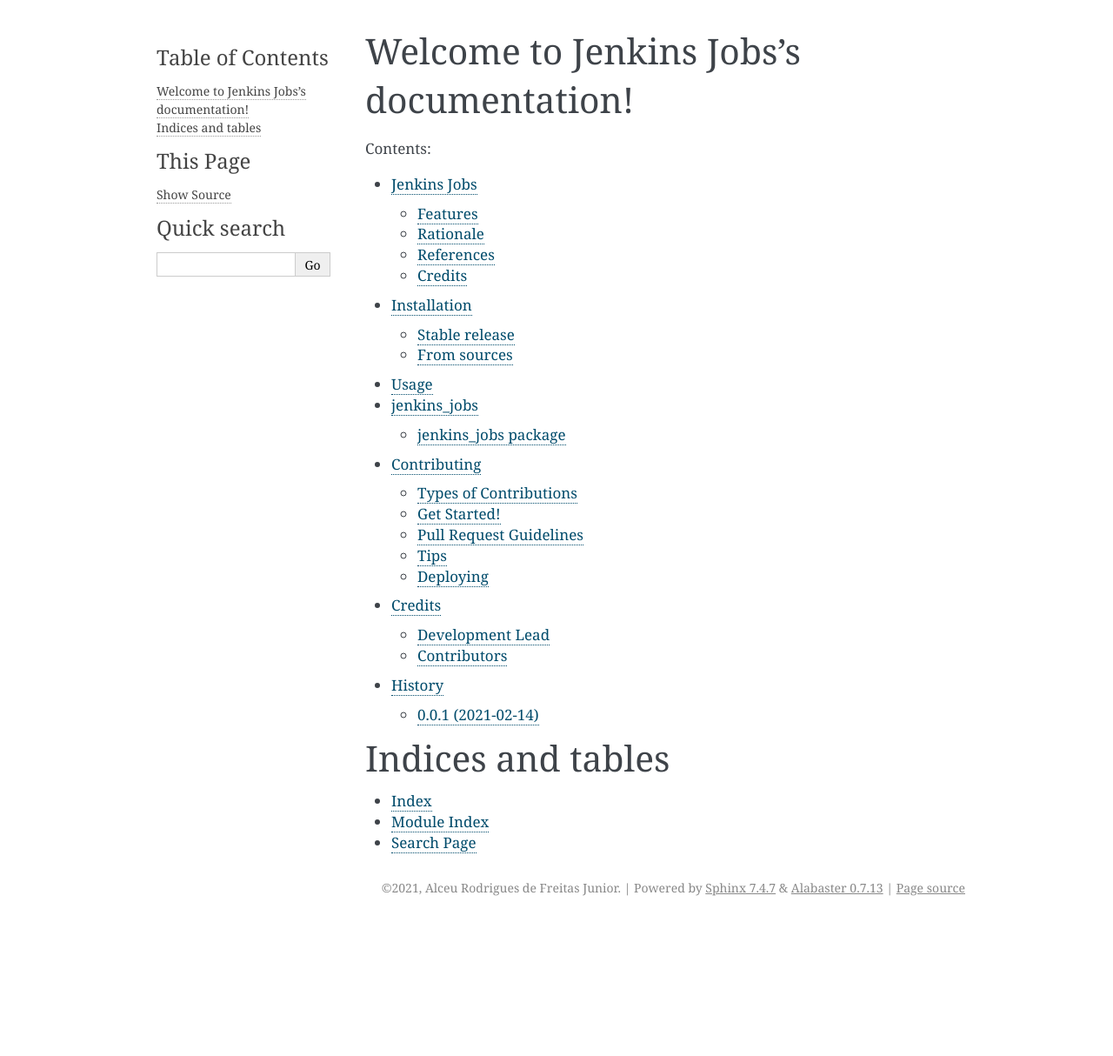
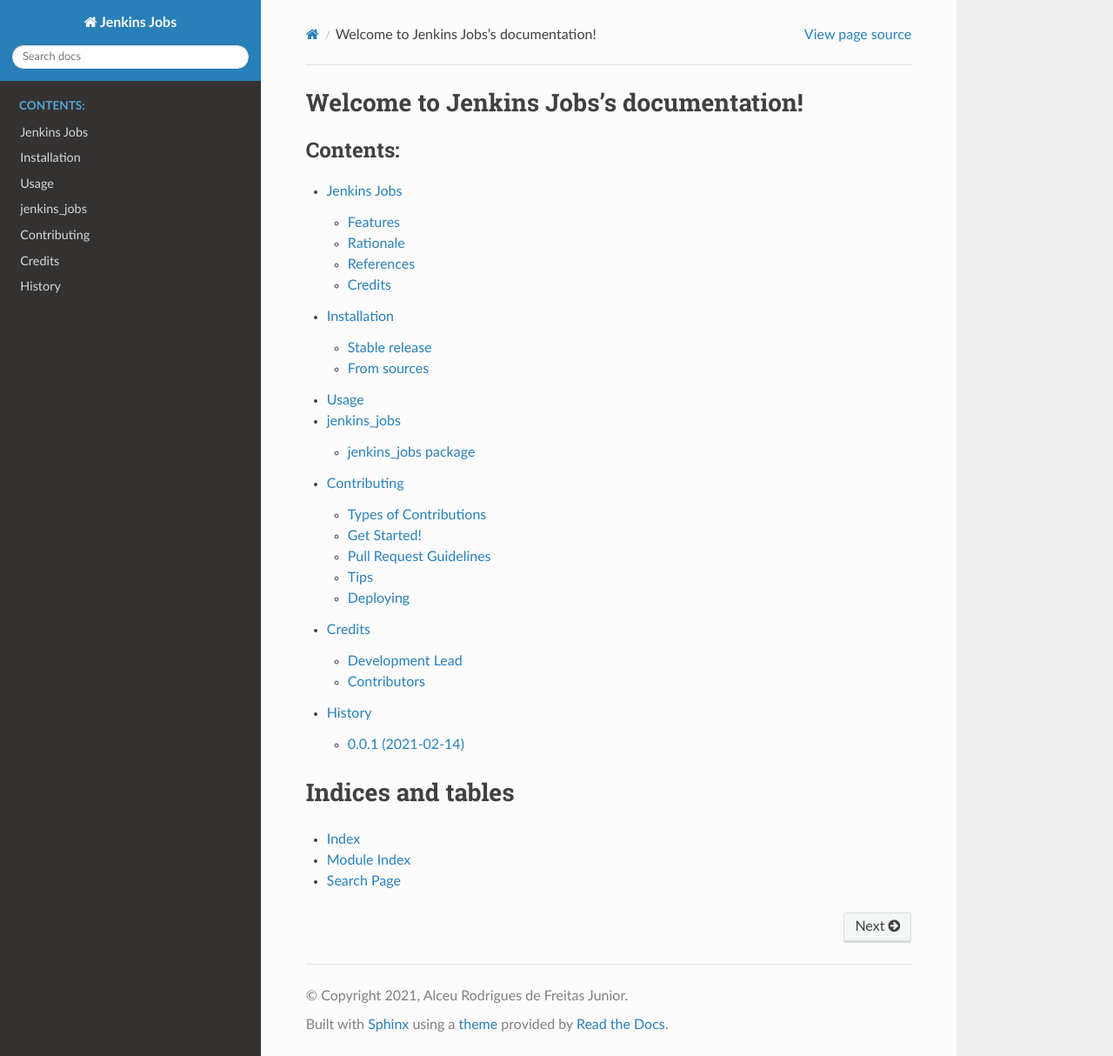
Before and after one commit to glasswalk3r/jenkins-jobs, a Sphinx documentation site: the page built from docs/index.rst, in a window 1280 px wide and 1214 px high. Shown: the whole window at 87% size. Built offline with Sphinx 7.4.7 and the Read the Docs theme 2.0.0, drawn with Linux system fonts in a browser that asks for light colours; part of the change alters nothing that is shown.

```diff
--- a/docs/conf.py
+++ b/docs/conf.py
@@ -1,159 +1,30 @@
-#!/usr/bin/env python
+# Configuration file for the Sphinx documentation builder.
 #
-# jenkins_jobs documentation build configuration file, created by
-# sphinx-quickstart on Fri Jun  9 13:47:02 2017.
-#
-# This file is execfile()d with the current directory set to its
-# containing dir.
-#
-# Note that not all possible configuration values are present in this
-# autogenerated file.
-#
-# All configuration values have a default; values that are commented out
-# serve to show the default.
+# For the full list of built-in configuration values, see the documentation:
+# https://www.sphinx-doc.org/en/master/usage/configuration.html
 
-# If extensions (or modules to document with autodoc) are in another
-# directory, add these directories to sys.path here. If the directory is
-# relative to the documentation root, use os.path.abspath to make it
-# absolute, like shown here.
-#
+# -- Project information -----------------------------------------------------
+# https://www.sphinx-doc.org/en/master/usage/configuration.html#project-information
 import os
 import sys
+
 sys.path.insert(0, os.path.join(os.path.abspath('..'), 'src'))
 
-import jenkins_jobs
+project = 'Jenkins Jobs'
+copyright = '2021, Alceu Rodrigues de Freitas Junior'
+author = 'Alceu Rodrigues de Freitas Junior'
 
-# -- General configuration ---------------------------------------------
+# -- General configuration ---------------------------------------------------
+# https://www.sphinx-doc.org/en/master/usage/configuration.html#general-configuration
 
-# If your documentation needs a minimal Sphinx version, state it here.
-#
-# needs_sphinx = '1.0'
-
-# Add any Sphinx extension module names here, as strings. They can be
-# extensions coming with Sphinx (named 'sphinx.ext.*') or your custom ones.
 extensions = ['sphinx.ext.autodoc', 'sphinx.ext.viewcode']
-
-# Add any paths that contain templates here, relative to this directory.
 templates_path = ['_templates']
-
-# The suffix(es) of source filenames.
-# You can specify multiple suffix as a list of string:
-#
-# source_suffix = ['.rst', '.md']
-source_suffix = '.rst'
-
-# The master toctree document.
-master_doc = 'index'
-
-# General information about the project.
-project = 'Jenkins Jobs'
-copyright = "2021, Alceu Rodrigues de Freitas Junior"
-author = "Alceu Rodrigues de Freitas Junior"
-
-# The version info for the project you're documenting, acts as replacement
-# for |version| and |release|, also used in various other places throughout
-# the built documents.
-#
-# The short X.Y version.
-version = jenkins_jobs.__version__
-# The full version, including alpha/beta/rc tags.
-release = jenkins_jobs.__version__
-
-# The language for content autogenerated by Sphinx. Refer to documentation
-# for a list of supported languages.
-#
-# This is also used if you do content translation via gettext catalogs.
-# Usually you set "language" from the command line for these cases.
-language = None
-
-# List of patterns, relative to source directory, that match files and
-# directories to ignore when looking for source files.
-# This patterns also effect to html_static_path and html_extra_path
 exclude_patterns = ['_build', 'Thumbs.db', '.DS_Store']
 
-# The name of the Pygments (syntax highlighting) style to use.
-pygments_style = 'sphinx'
+# -- Options for HTML output -------------------------------------------------
+# https://www.sphinx-doc.org/en/master/usage/configuration.html#options-for-html-output
 
-# If true, `todo` and `todoList` produce output, else they produce nothing.
-todo_include_todos = False
-
-
-# -- Options for HTML output -------------------------------------------
-
-# The theme to use for HTML and HTML Help pages.  See the documentation for
-# a list of builtin themes.
-#
-html_theme = 'alabaster'
-
-# Theme options are theme-specific and customize the look and feel of a
-# theme further.  For a list of options available for each theme, see the
-# documentation.
-#
-# html_theme_options = {}
-
-# Add any paths that contain custom static files (such as style sheets) here,
-# relative to this directory. They are copied after the builtin static files,
-# so a file named "default.css" will overwrite the builtin "default.css".
+html_theme = 'sphinx_rtd_theme'
 html_static_path = ['_static']
-
-
-# -- Options for HTMLHelp output ---------------------------------------
-
-# Output file base name for HTML help builder.
-htmlhelp_basename = 'jenkins_jobsdoc'
-
-
-# -- Options for LaTeX output ------------------------------------------
-
-latex_elements = {
-    # The paper size ('letterpaper' or 'a4paper').
-    #
-    # 'papersize': 'letterpaper',
-
-    # The font size ('10pt', '11pt' or '12pt').
-    #
-    # 'pointsize': '10pt',
-
-    # Additional stuff for the LaTeX preamble.
-    #
-    # 'preamble': '',
-
-    # Latex figure (float) alignment
-    #
-    # 'figure_align': 'htbp',
-}
-
-# Grouping the document tree into LaTeX files. List of tuples
-# (source start file, target name, title, author, documentclass
-# [howto, manual, or own class]).
-latex_documents = [
-    (master_doc, 'jenkins_jobs.tex',
-     'Jenkins Jobs Documentation',
-     'Alceu Rodrigues de Freitas Junior', 'manual'),
-]
-
-
-# -- Options for manual page output ------------------------------------
-
-# One entry per manual page. List of tuples
-# (source start file, name, description, authors, manual section).
-man_pages = [
-    (master_doc, 'jenkins_jobs',
-     'Jenkins Jobs Documentation',
-     [author], 1)
-]
-
-
-# -- Options for Texinfo output ----------------------------------------
-
-# Grouping the document tree into Texinfo files. List of tuples
-# (source start file, target name, title, author,
-#  dir menu entry, description, category)
-texinfo_documents = [
-    (master_doc, 'jenkins_jobs',
-     'Jenkins Jobs Documentation',
-     author,
-     'jenkins_jobs',
-     'One line description of project.',
-     'Miscellaneous'),
-]
+autodoc_default_options = {'members': True, 'undoc-members': True,
+                           'private-members': True}
```
